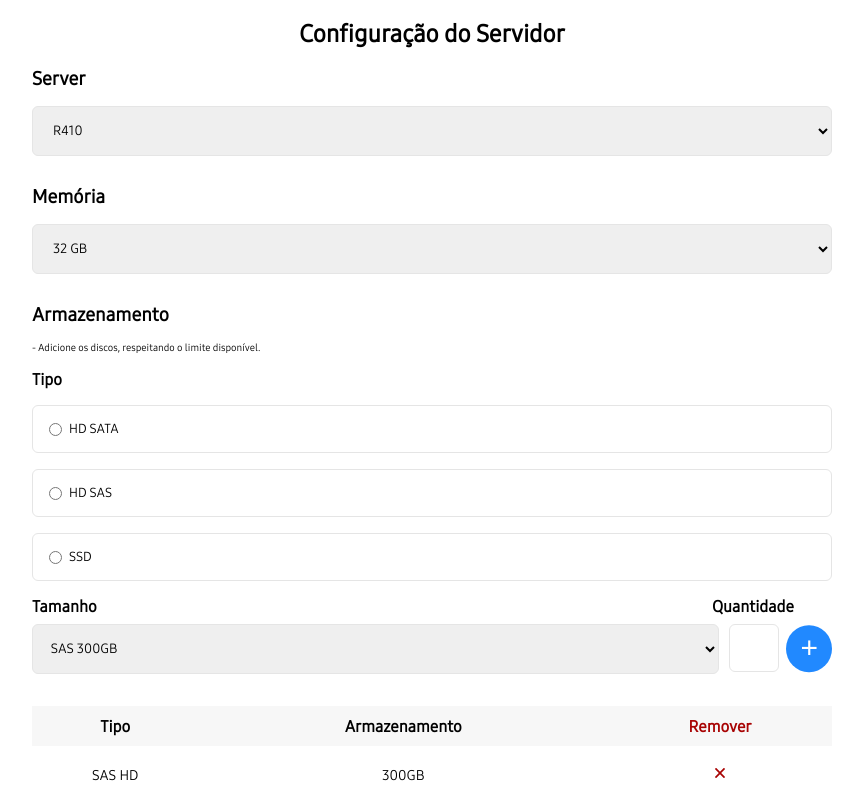
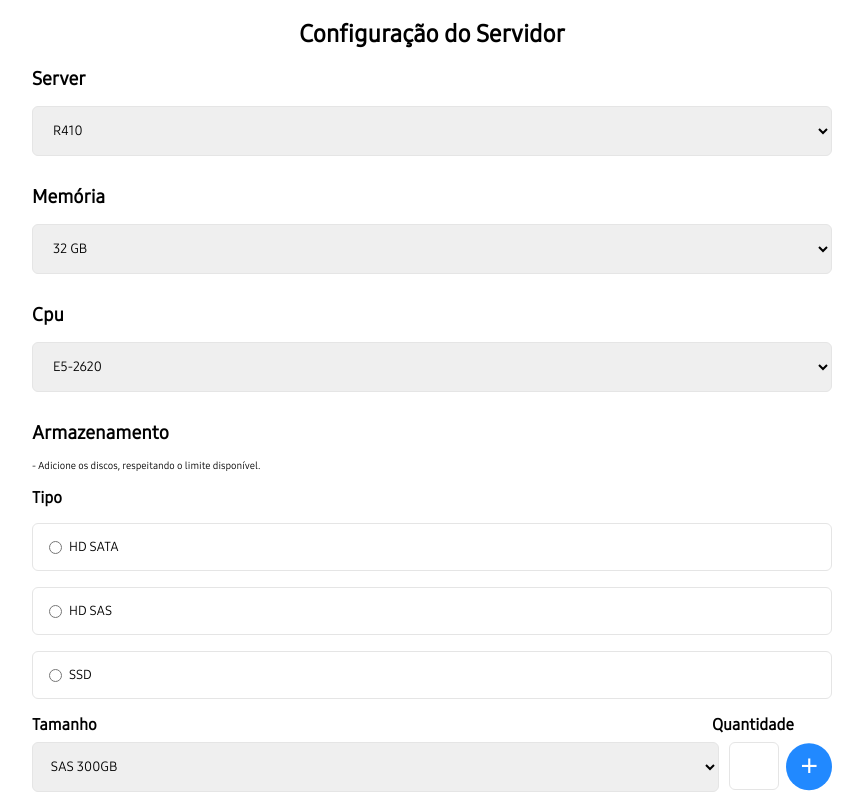
Before and after one commit to joaopedrolt/Br2tPricingCalculator, a React (Vite) app: page / in a window 1280 px wide. Shown: the top 800 px of the page, without its empty margins (208-1071 px from the left). Built offline with nearby package versions, Linux system fonts and the light colour scheme.

Commit message:
Cpu field

```diff
--- a/src/components/InputForm.tsx
+++ b/src/components/InputForm.tsx
@@ -22,6 +22,14 @@ const LeftSide = () => {
                         <option value="32" selected>32 GB</option>
                         <option value="64">64 GB</option>
                         <option value="64">128 GB</option>
+                    </select>
+                </div>
+                <div className="cpu-row input-frame mt-30">
+                    <h3>Cpu</h3>
+                    <select className='mt-16 select-style input-style vw-95' id="cpu" name="cpu">
+                        <option value="8">E5-2650</option>
+                        <option value="16">E5-2650 V2</option>
+                        <option value="32" selected>E5-2620</option>
                     </select>
                 </div>
                 <div className="storage-row vw-95 container-xl mt-30">
```
